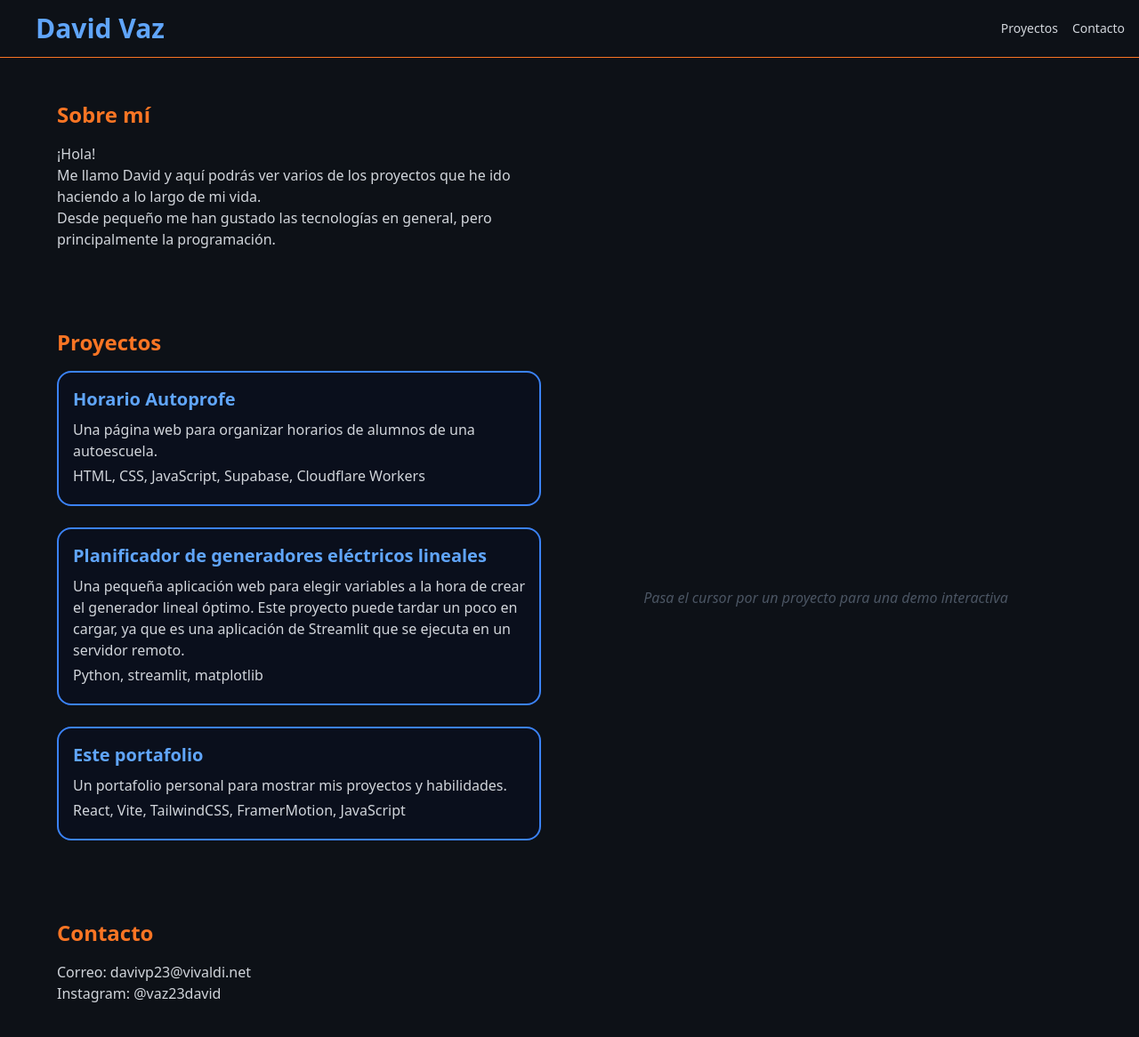
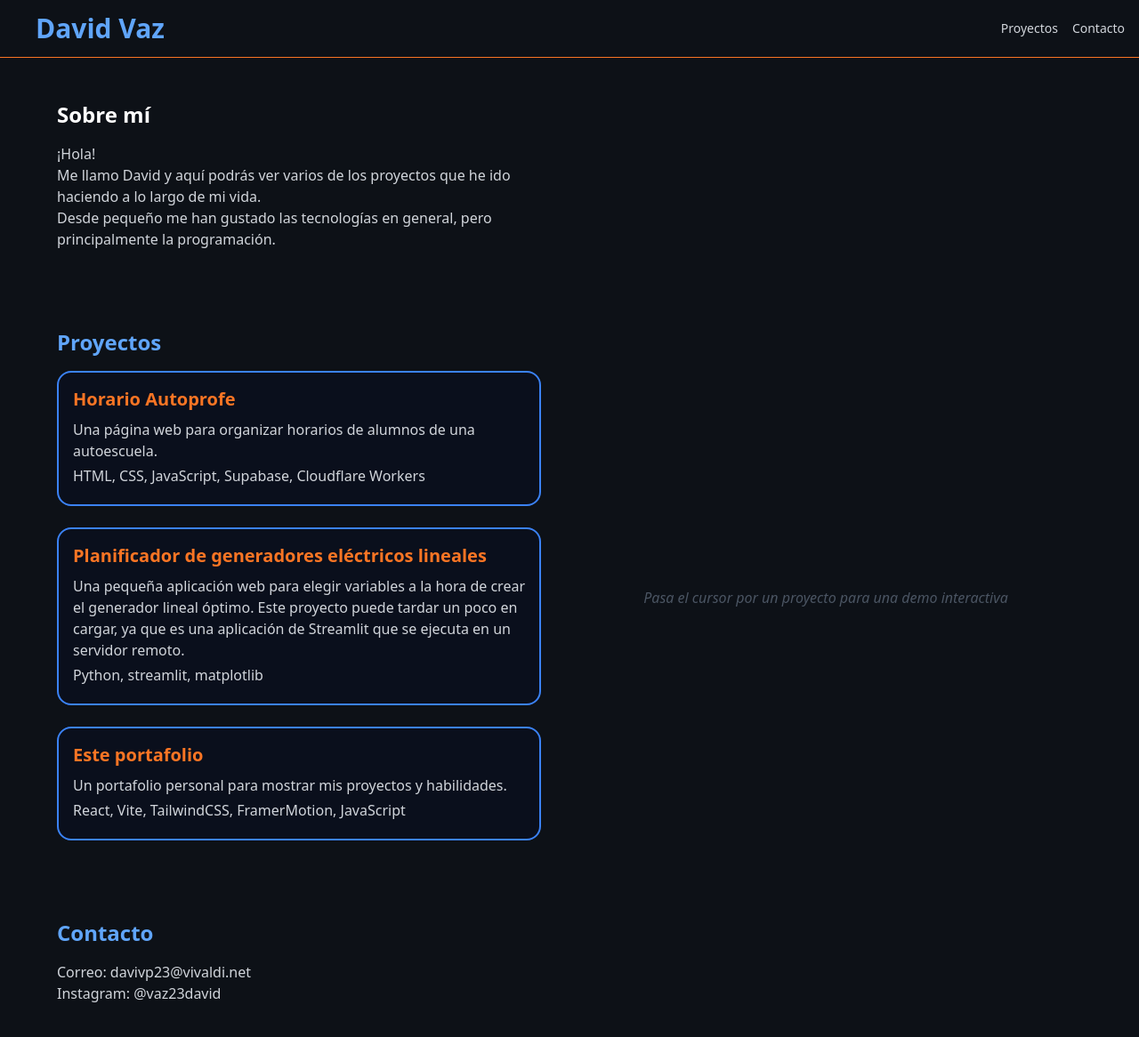
Before and after one commit to Davivp23/DavidVaz, a React (Vite) app: page / in a window 1280 px wide. Shown: the top 1166 px of the page at 89% size. Built offline with nearby package versions, Linux system fonts and the light colour scheme.

Commit message:
Update text color in About, Contact, and Projects components for improved consistency

```diff
--- a/src/components/About.jsx
+++ b/src/components/About.jsx
@@ -3,7 +3,7 @@ import React from 'react';
 export default function About() {
   return (
     <section className="my-12">
-      <h2 className="text-2xl font-semibold mb-4 text-[#fa7524]">Sobre mí</h2>
+      <h2 className="text-2xl font-semibold mb-4 text-border-[#fa7524]">Sobre mí</h2>
       <p className="text-gray-300">¡Hola! <br />
         Me llamo David y aquí podrás ver varios de los proyectos que he ido haciendo a lo largo de mi vida. <br />
         Desde pequeño me han gustado las tecnologías en general, pero principalmente la programación.</p>
--- a/src/components/Contact.jsx
+++ b/src/components/Contact.jsx
@@ -3,7 +3,7 @@ import React from 'react';
 export default function Contact() {
   return (
     <section className="my-12">
-      <h2 className="text-2xl font-semibold mb-4 text-[#fa7524]">Contacto</h2>
+      <h2 className="text-2xl font-semibold mb-4 text-blue-400">Contacto</h2>
       <p className="text-gray-300">Correo: davivp23@vivaldi.net<br />
         Instagram: @vaz23david</p>
     </section>
--- a/src/components/Projects.jsx
+++ b/src/components/Projects.jsx
@@ -5,7 +5,7 @@ import projects from '../data/projects';
 const Projects = forwardRef(({ onHover }, ref) => {
   return (
     <section ref={ref} className="py-10">
-      <h2 className="text-2xl font-semibold mb-4 text-[#fa7524]">Proyectos</h2>
+      <h2 className="text-2xl font-semibold mb-4 text-blue-400">Proyectos</h2>
       <div className="flex flex-col gap-6">
         {projects.map((project) => (
           <Link
@@ -13,7 +13,7 @@ const Projects = forwardRef(({ onHover }, ref) => {
             to={`/proyecto/${project.id}`}
             onMouseEnter={() => onHover(project)}
             className="block p-4 bg-[#0a0f1c] border-2 border-blue-500 rounded-2xl hover:border-orange-500 hover:shadow-[0_0_20px_#ff6b35aa] transition duration-300">
-            <h3 className="text-xl font-bold text-blue-400" style={{ marginBottom: '1vh' }}>{project.title}</h3>
+            <h3 className="text-xl font-bold text-[#fa7524]" style={{ marginBottom: '1vh' }}>{project.title}</h3>
             <p className="text-gray-300" style={{ marginBottom: '0.5vh' }}>{project.description}</p>
             <p className="text-gray-300" style={{ marginBottom: '0.5vh' }}>{project.technologies.join(', ')}</p>
           </Link>
```
